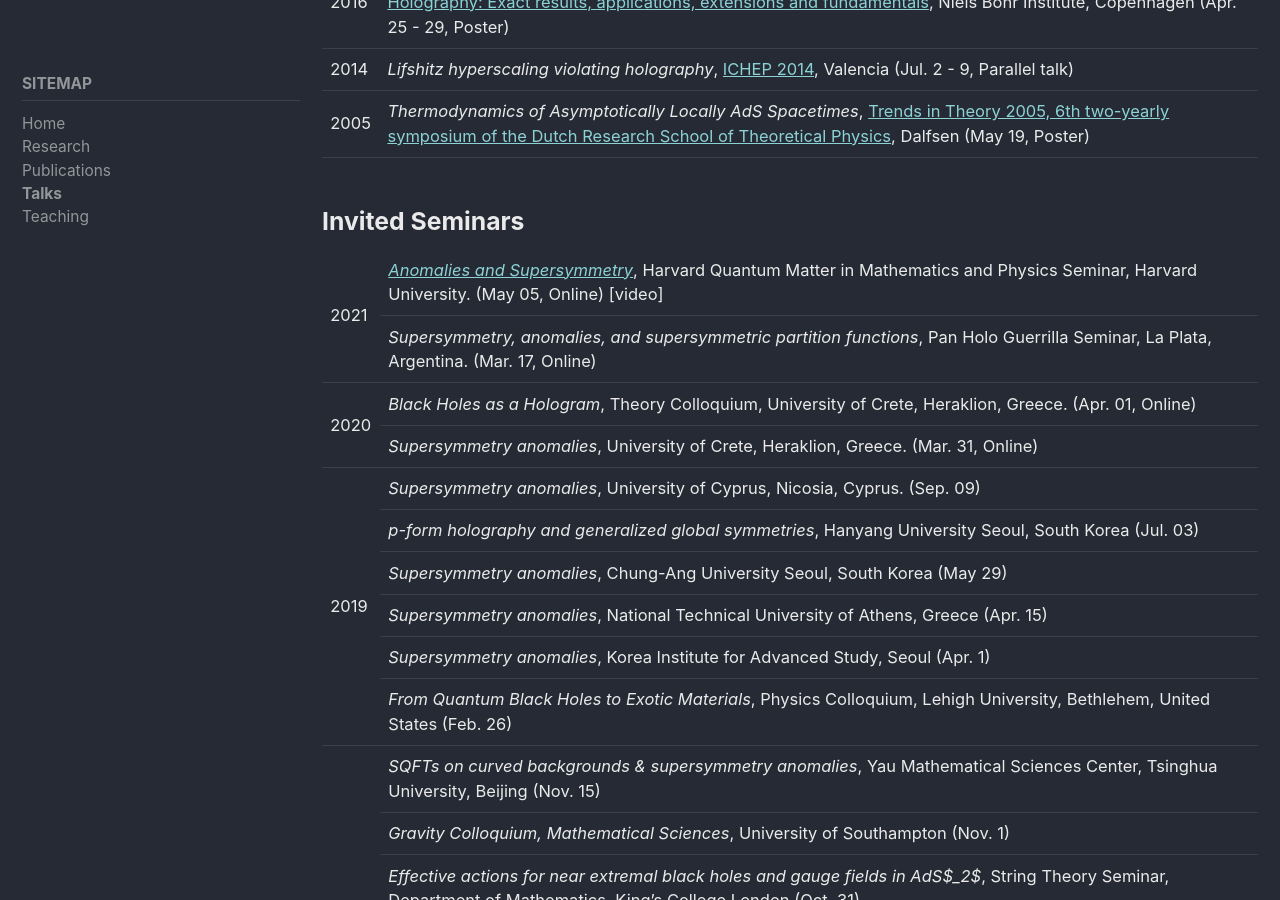
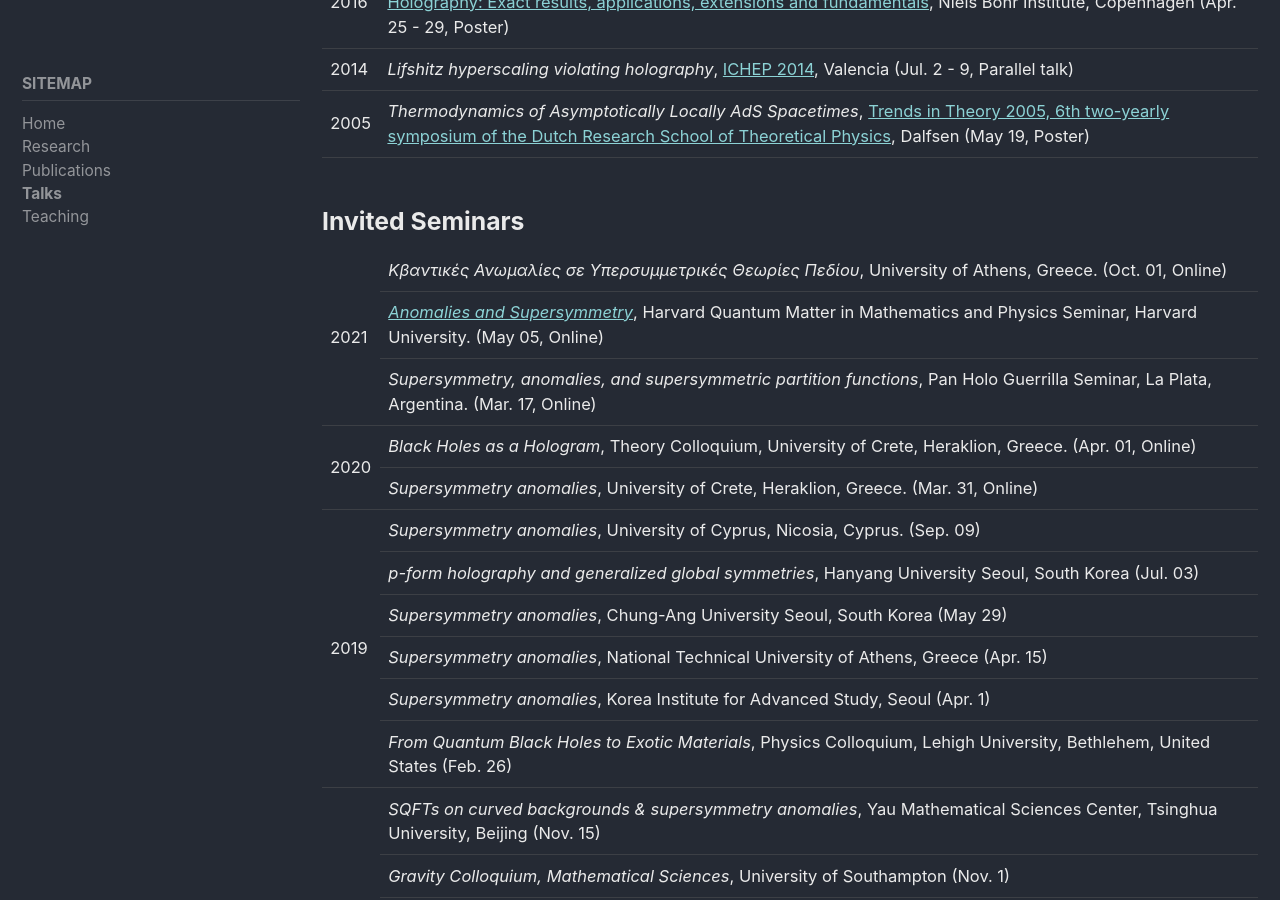
Before and after one commit to ipapadimitriou/ipapadimitriou.github.io, a Jekyll site: the page built from _pages/talks.md, in a window 1280 px wide and 900 px high, scrolled down 3572 px. Built offline with Jekyll 4.4.1, drawn with Linux system fonts in a browser that asks for light colours; cached includes are drawn as plain includes.

Commit message:
Update talks.md

```diff
--- a/_pages/talks.md
+++ b/_pages/talks.md
@@ -252,7 +252,11 @@ sidebar:
 <table style="width:100%">
 
   <tr>
-    <td rowspan="2">2021 </td> <td><em><a href="https://cmsa.fas.harvard.edu/5-5-2021-quantum-matter-seminar/">Anomalies and Supersymmetry</a></em>, Harvard Quantum Matter in Mathematics and Physics Seminar, Harvard University. (May 05, Online) [video]</td>
+    <td rowspan="3">2021 </td> <td><em>Κβαντικές Ανωμαλίες σε Υπερσυμμετρικές Θεωρίες Πεδίου</em>, University of Athens, Greece. (Oct. 01, Online) </td>
+  </tr>
+
+  <tr>
+    <td><em><a href="https://cmsa.fas.harvard.edu/5-5-2021-quantum-matter-seminar/">Anomalies and Supersymmetry</a></em>, Harvard Quantum Matter in Mathematics and Physics Seminar, Harvard University. (May 05, Online)</td>
   </tr>
 
   <tr>
```
